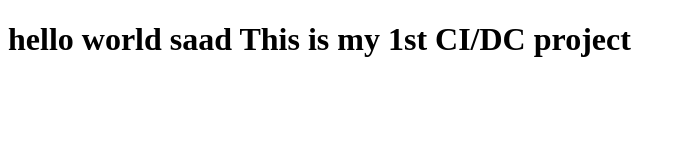
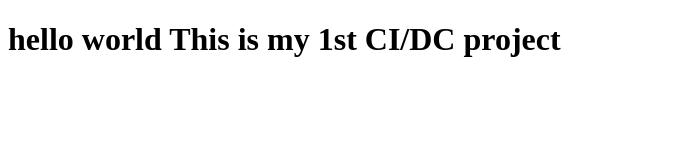
Before and after one commit to saad-fazal/first-project, a plain HTML site: page index.html in a window 1280 px wide. Shown: the whole page, without its empty margins (0-685 px from the left). Drawn offline with Linux system fonts and the light colour scheme.

Commit message:
remove saad

```diff
--- a/index.html
+++ b/index.html
@@ -7,6 +7,6 @@
     <title>Document</title>
 </head>
 <body>
-    <h1>hello world saad This is my 1st CI/DC project</h1>
+    <h1>hello world This is my 1st CI/DC project</h1>
 </body>
 </html>
```
Also changed, not shown: 1 other file.
